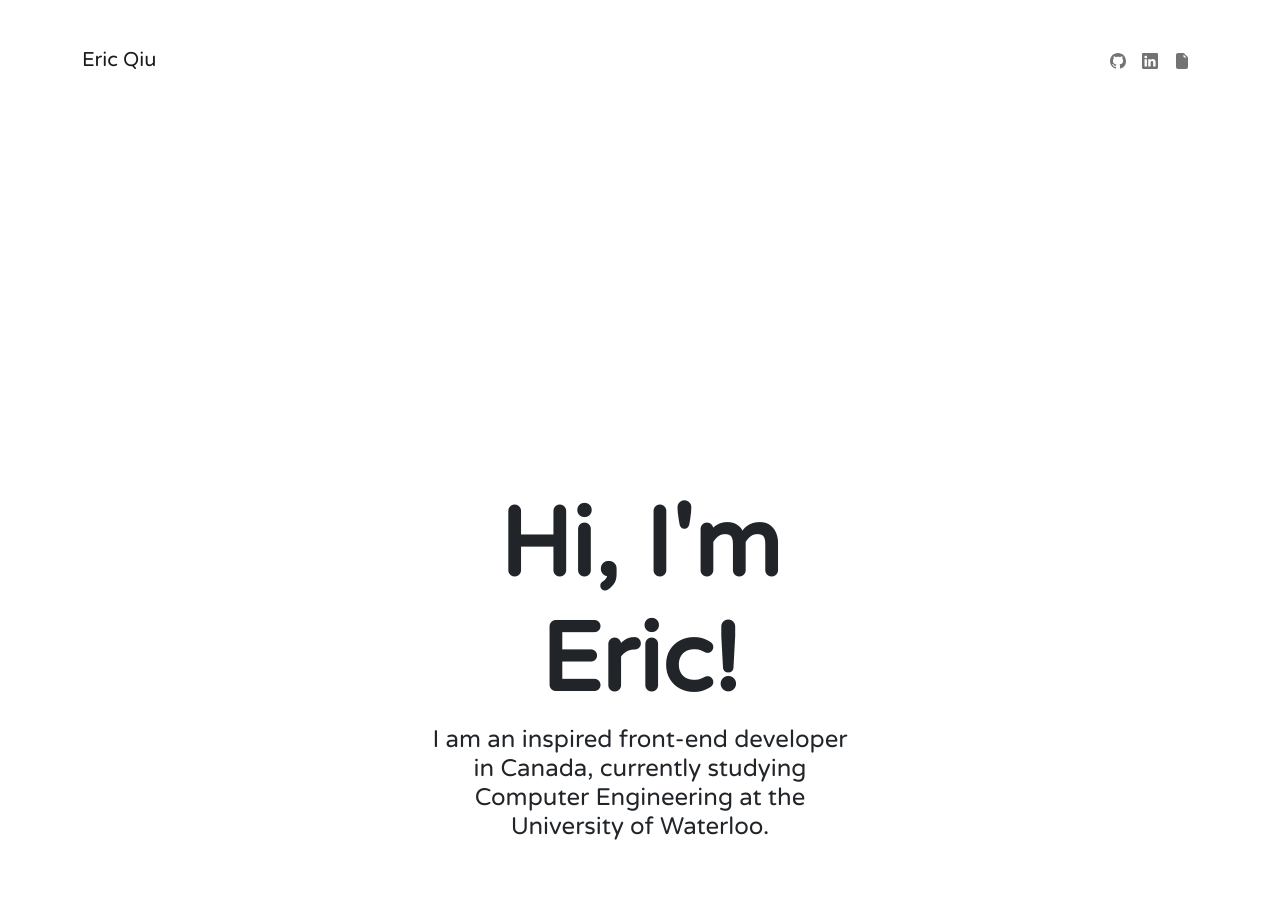
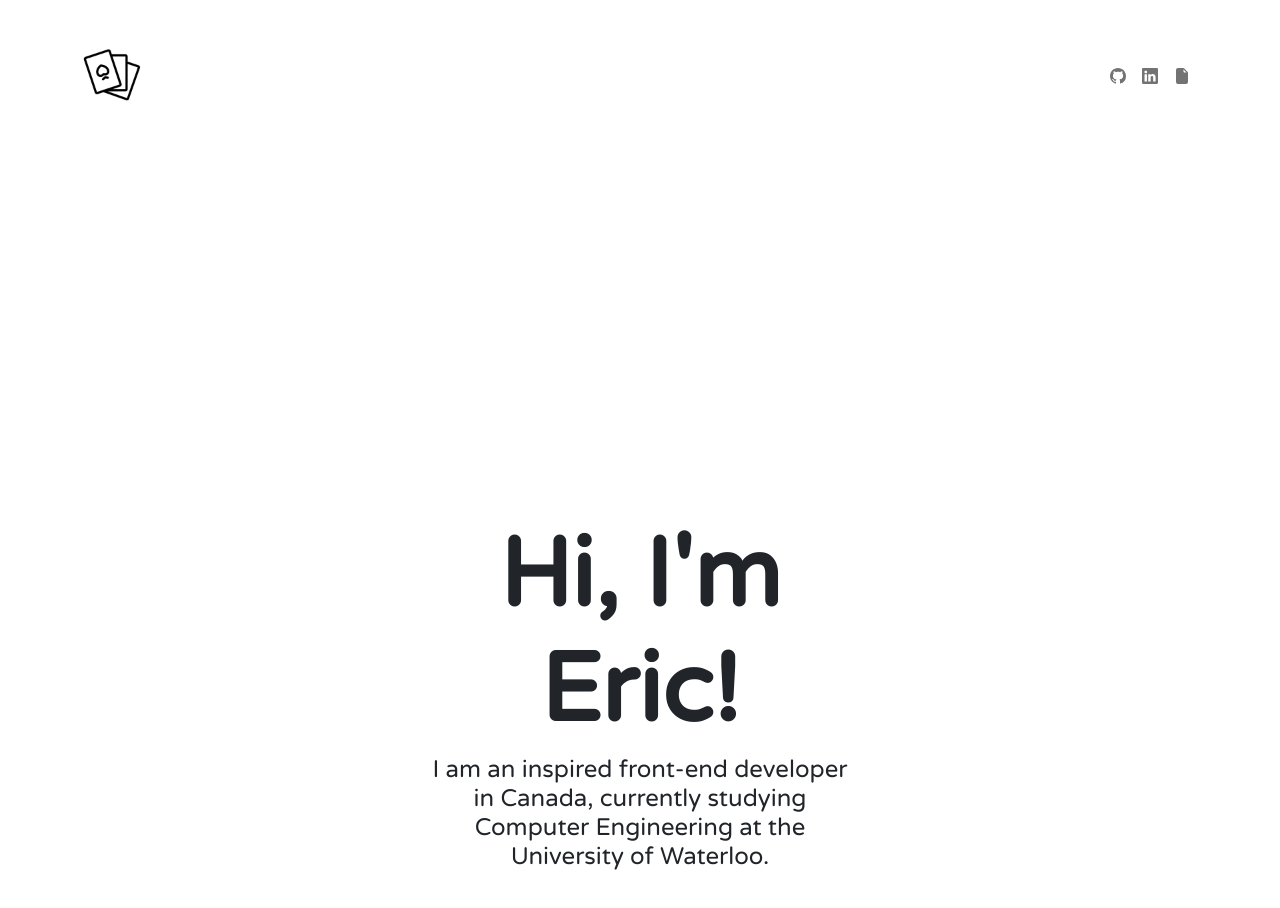
Before and after one commit to ericqiu04/Eric-Qiu-Website, a React (Vite) app: page / in a window 1280 px wide. Shown: the top 908 px of the page. Built offline with nearby package versions, Linux system fonts and the light colour scheme.

Commit message:
Added favicon to index and logo

```diff
--- a/index.html
+++ b/index.html
@@ -4,7 +4,8 @@
     <meta charset="UTF-8" />
     <link rel="icon" type="image/svg+xml" href="/vite.svg" />
     <meta name="viewport" content="width=device-width, initial-scale=1.0" />
-    <title>Vite + React</title>
+    <link rel="icon" type="image/x-icon" href="./favicon.ico">
+    <title>Eric Qiu</title>
   </head>
   <body>
     <div id="root"></div>
--- a/src/components/Navbar.components.jsx
+++ b/src/components/Navbar.components.jsx
@@ -1,21 +1,34 @@
 import { Component } from "react";
+import Favicon from "./icons/favicon.png";
 import { Container, Nav, Navbar } from "react-bootstrap";
-import  { Github, Linkedin, FileEarmarkFill } from 'react-bootstrap-icons';
+import { Github, Linkedin, FileEarmarkFill } from "react-bootstrap-icons";
 import "bootstrap/dist/css/bootstrap.min.css";
 class Navigation extends Component {
   render() {
     return (
       <Navbar bg="transparent" expand="lg">
         <Container>
-          <Navbar.Brand href="#home">Eric Qiu</Navbar.Brand>
+          <Navbar.Brand href="#home">
+            <img
+              src={Favicon}
+              width="60"
+              height="60"
+              className="d-inline-block align-top"
+              alt="React Bootstrap logo"
+            />
+          </Navbar.Brand>
           <Navbar.Toggle aria-controls="basic-navbar-nav" />
           <Navbar.Collapse id="basic-navbar-nav">
             <Nav className="ms-auto">
               <Nav.Link href="https://github.com/ericqiu04" target="_blank">
-                <Github className = "icons"/>
+                <Github className="icons" />
               </Nav.Link>
-              <Nav.Link href="#link"><Linkedin className = "icons"/></Nav.Link>
-              <Nav.Link href="#home"><FileEarmarkFill className = "icons"/></Nav.Link>
+              <Nav.Link href="#link">
+                <Linkedin className="icons" />
+              </Nav.Link>
+              <Nav.Link href="#home">
+                <FileEarmarkFill className="icons" />
+              </Nav.Link>
             </Nav>
           </Navbar.Collapse>
         </Container>
```
Also changed, not shown: 1 other file (tests, documents, lock files or other folders).
